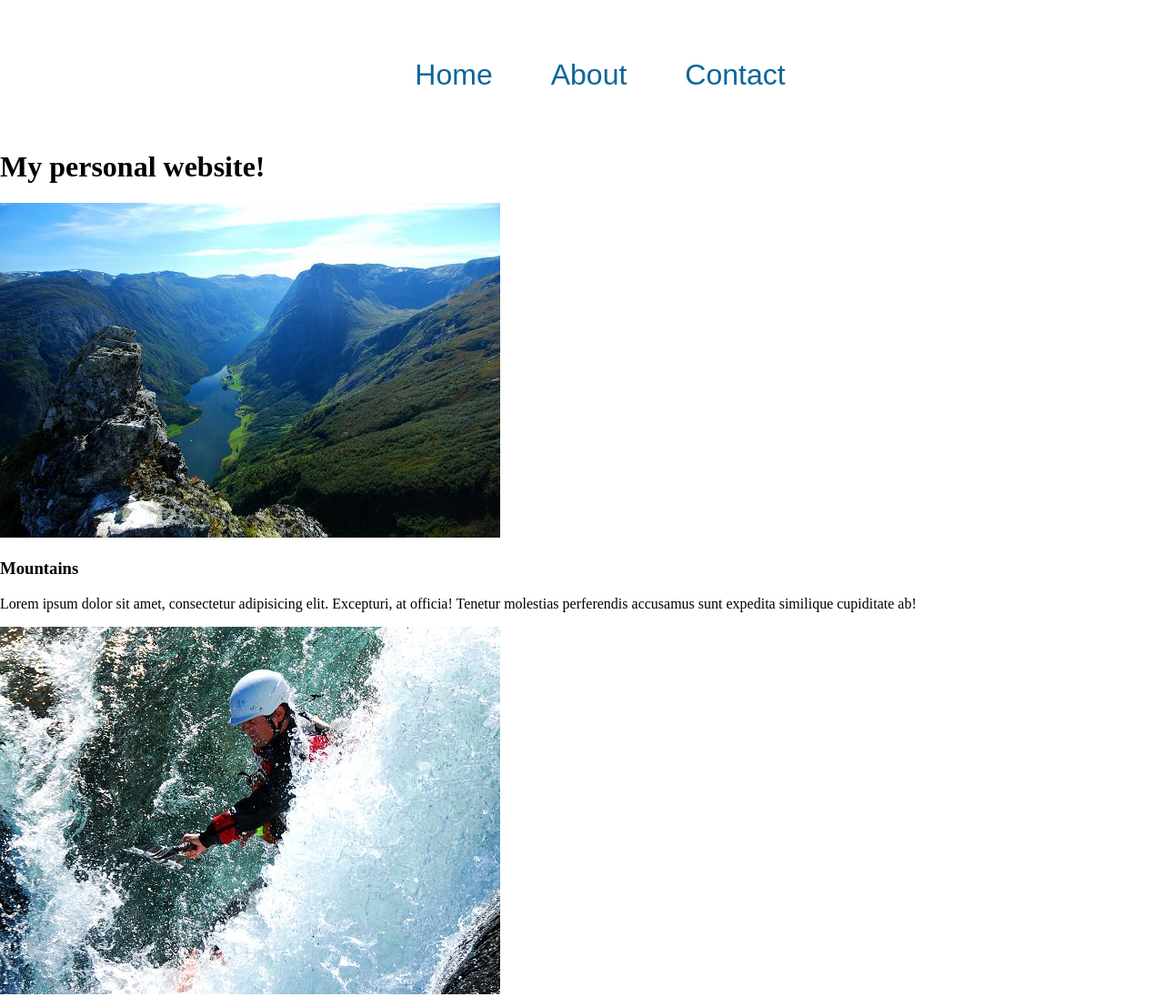
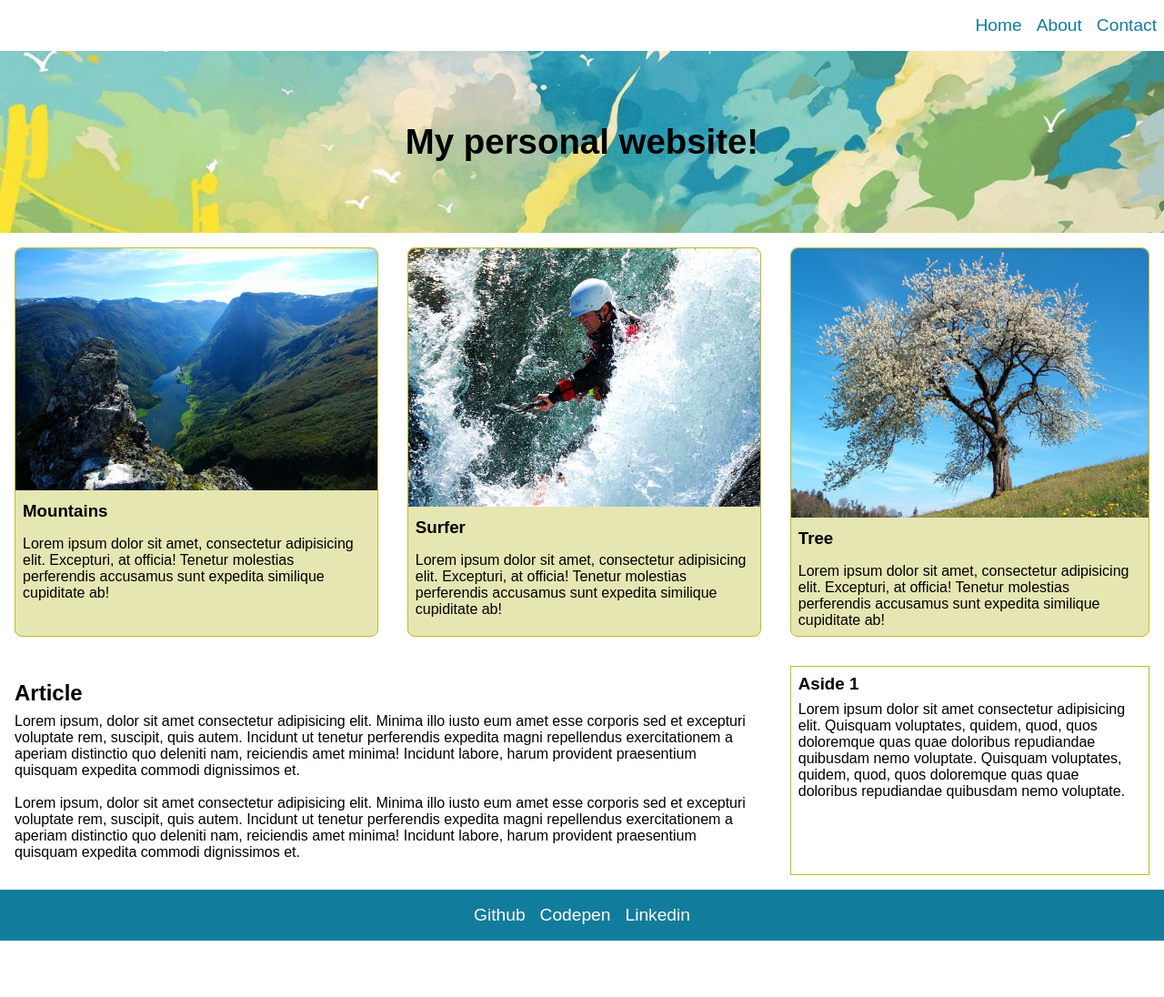
Before and after one commit to NATZEN24/SassyWebsite, a plain HTML site: page index.html in a window 1280 px wide. Shown: the top 1096 px of the page at 91% size. After the commit the page ends 1034 px from the top, so only its background shows below. Drawn offline with Linux system fonts and the light colour scheme.

Commit message:
exercise is done

```diff
--- a/index.html
+++ b/index.html
@@ -64,10 +64,19 @@
           minima! Incidunt labore, harum provident praesentium quisquam expedita
           commodi dignissimos et.
         </p>
+        <br />
+        <p>
+          Lorem ipsum, dolor sit amet consectetur adipisicing elit. Minima illo
+          iusto eum amet esse corporis sed et excepturi voluptate rem, suscipit,
+          quis autem. Incidunt ut tenetur perferendis expedita magni repellendus
+          exercitationem a aperiam distinctio quo deleniti nam, reiciendis amet
+          minima! Incidunt labore, harum provident praesentium quisquam expedita
+          commodi dignissimos et.
+        </p>
       </article>
 
       <aside>
-        <h3>Aside</h3>
+        <h3>Aside 1</h3>
         <p>
           Lorem ipsum dolor sit amet consectetur adipisicing elit. Quisquam
           voluptates, quidem, quod, quos doloremque quas quae doloribus
--- /dev/null
+++ b/styles/_corp.scss
@@ -0,0 +1,65 @@
+img {
+  width: 100%;
+  border-radius: $borderRadiusImg;
+}
+main {
+  font-family: $genericFont;
+}
+.mountain,
+.surfer,
+.tree {
+  margin: 1rem;
+  background-color: $backroundcolor;
+  border: 1px solid $bordercolor;
+  border-radius: 0.5rem;
+}
+.mountain > h3,
+.mountain > p {
+  padding: $genericPadding;
+}
+.surfer > h3,
+.surfer > p {
+  padding: $genericPadding;
+}
+.tree > h3,
+.tree > p {
+  padding: $genericPadding;
+}
+article {
+  margin: 2rem 1rem;
+}
+article > h2,
+aside > h3 {
+  margin-bottom: $genericMargin;
+}
+aside {
+  border: 1px solid $bordercolor;
+  margin: 1rem;
+  padding: $genericPadding;
+}
+
+@media screen and (min-width: 700px) {
+  main {
+    display: grid;
+    grid-template-columns: repeat(3 1fr);
+    grid-template-areas:
+      "mountain surfer tree"
+      "article article aside";
+  }
+
+  .mountain {
+    grid-area: mountain;
+  }
+  .surfer {
+    grid-area: surfer;
+  }
+  .tree {
+    grid-area: tree;
+  }
+  article {
+    grid-area: article;
+  }
+  aside {
+    grid-area: aside;
+  }
+}
--- /dev/null
+++ b/styles/_footer.scss
@@ -0,0 +1,20 @@
+footer {
+  font-family: $genericFont;
+  background-color: $primaryColor;
+}
+
+footer li {
+  list-style-type: none;
+  padding: $genericPadding;
+  color: $secondaryColor;
+}
+@media screen and (min-width: 700px) {
+  footer li {
+    font-size: $fontBg;
+  }
+  footer ul {
+    display: flex;
+    align-items: center;
+    height: 7vh;
+  }
+}
--- a/styles/_header.scss
+++ b/styles/_header.scss
@@ -1,21 +1,39 @@
-
-header nav {
-    background-color: $secondaryColor;
-    color: $primaryColor;
-    font-family: $genericFont;
-    font-size: 2rem;
-}
 header {
-   margin: 0 auto;
-
+  font-family: $genericFont;
 }
 ul {
-display: flex;
-justify-content: center;
+  display: flex;
+  justify-content: center;
 }
-li {
-   list-style-type: none;
-  padding: 1rem;
-  margin: 1rem;
+header li {
+  list-style-type: none;
+  padding: $genericPadding;
+  color: $primaryColor;
+}
+.logo {
+  height: 20vh;
+  width: 100%;
+  background: url(/ExerciseSCSS/ExerciseSCSS/images/header.jpg);
+  background-size: cover;
+  background-position: center;
 
+  display: flex;
+  justify-content: center;
+  align-items: center;
+  font-size: $genericfont;
 }
+
+@media screen and (min-width: 700px) {
+  .logo {
+    height: 25vh;
+    font-size: $fontBg;
+  }
+  header ul {
+    align-items: center;
+    justify-content: right;
+    height: 7vh;
+  }
+  header li {
+    font-size: $fontBg;
+  }
+}
--- a/styles/main.scss
+++ b/styles/main.scss
@@ -1,16 +1,21 @@
-$backroundcolor: #9e9e65;
-$primaryColor: #0b669b ;
+$backroundcolor: #e6e6b3;
+$primaryColor: #127c9c;
 $secondaryColor: white;
-$bordercolor: olive;
+$bordercolor: #bdbd23;
 
-$genericFont: 'Arial', sans-serif;
-$genericPadding: 1rem;
+$genericFont: "Arial", sans-serif;
+$genericfont: 0.8rem;
+$fontBg: 1.2rem;
+$borderRadiusImg: 0.5rem 0.5rem 0 0;
+$genericPadding: 0.5rem;
+$genericMargin: 0.5rem;
 
-body {
-    padding: 0;
-    margin: 0;
-    box-sizing: border-box
+* {
+  padding: 0;
+  margin: 0;
+  box-sizing: border-box;
 }
 
-
-@import 'header';
+@import "header";
+@import "corp";
+@import "footer";
```
Also changed, not shown: styles/main.css, 1 other file. Lines whose indentation alone changed are shown as unchanged.
